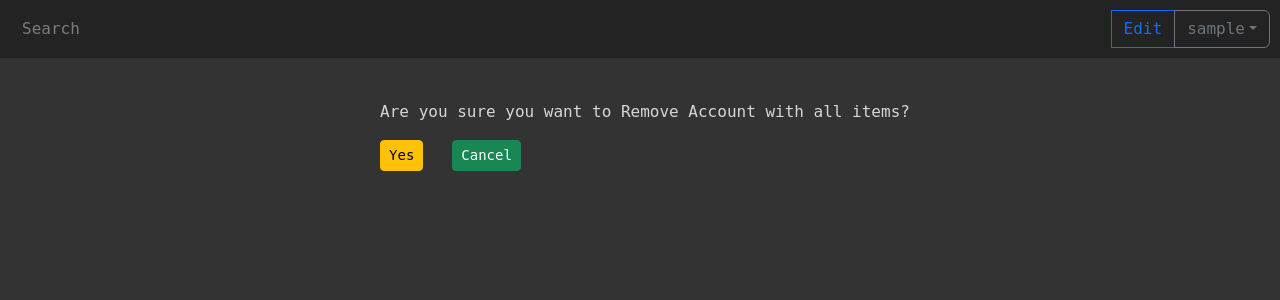
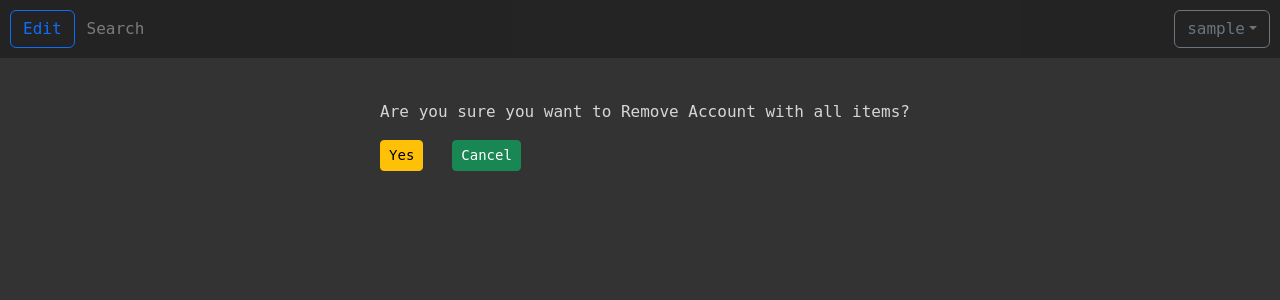
Before and after one commit to EvgeniyUS/MemTree, a Django app: page /delete-account/ in a window 1280 px wide. Shown: the top 300 px of the page. Run offline with Django 4.2, Linux system fonts and the light colour scheme; the visitor is signed in with stand-in values (Sample User, id 1); some libraries are stand-ins or nearby versions.

Commit message:
design test

```diff
--- a/memtree/item/templates/item/item.html
+++ b/memtree/item/templates/item/item.html
@@ -16,7 +16,6 @@
 
     <div class="buttons">
         <button id="add_move_button" class="btn btn-success" onclick="addOrMove()" title="Add/Move to selected item">Add</button>
-        &nbsp;
         <button id="remove_button" class="btn btn-danger" onclick="remove()" title="Remove selected items" disabled>Del</button>
     </div>
 
--- a/memtree/memtree/static/memtree/css/memtree.css
+++ b/memtree/memtree/static/memtree/css/memtree.css
@@ -8,7 +8,6 @@ body {
 .header {
     position: fixed;
     top: 0;
-    /*text-align: right;*/
     width: 100%;
     background: rgba(0, 0, 0, 0.3);
     z-index: 10;
@@ -26,10 +25,11 @@ body {
     width: 100%;
     background: rgba(0, 0, 0, 0.3);
     z-index: 10;
-    text-align: center;
 }
 
 .buttons {
+    display: flex;
+    justify-content: space-between;
     margin: 10px;
 }
 
@@ -39,8 +39,9 @@ body {
 }
 
 #search_counter {
-    margin-right: 10px;
-    margin-left: 10px;
+    position: absolute;
+    top: 47px;
+    left: 87px;
     color: rgba(155, 255, 155, 0.4);
 }
 
--- a/memtree/memtree/templates/memtree/wrapper.html
+++ b/memtree/memtree/templates/memtree/wrapper.html
@@ -33,15 +33,6 @@
     <div class="header">
         {% if user.username %}
             <div class="buttons">
-                <div class="input-group">
-
-                    <input id="search_input"
-                           class="form-control"
-                           placeholder="Search"
-                           type="search"
-                           onchange="search()"/>
-                    <label for="search_input"
-                           id="search_counter"></label>
 
                     <input type="checkbox"
                            class="btn-check"
@@ -51,6 +42,13 @@
                     <label for="edit_mode_switch"
                            class="btn btn-outline-primary"
                            id="edit_mode_label">Edit</label>
+
+                    <input id="search_input"
+                           class="form-control"
+                           placeholder="Search"
+                           type="search"
+                           onchange="search()"/>
+                    <sup id="search_counter"></sup>
 
                     <button type="button"
                             class="btn btn-outline-secondary dropdown-toggle"
@@ -71,7 +69,6 @@
                         {% endif %}
                     </ul>
 
-                </div>
             </div>
         {% endif %}
     </div>
```
